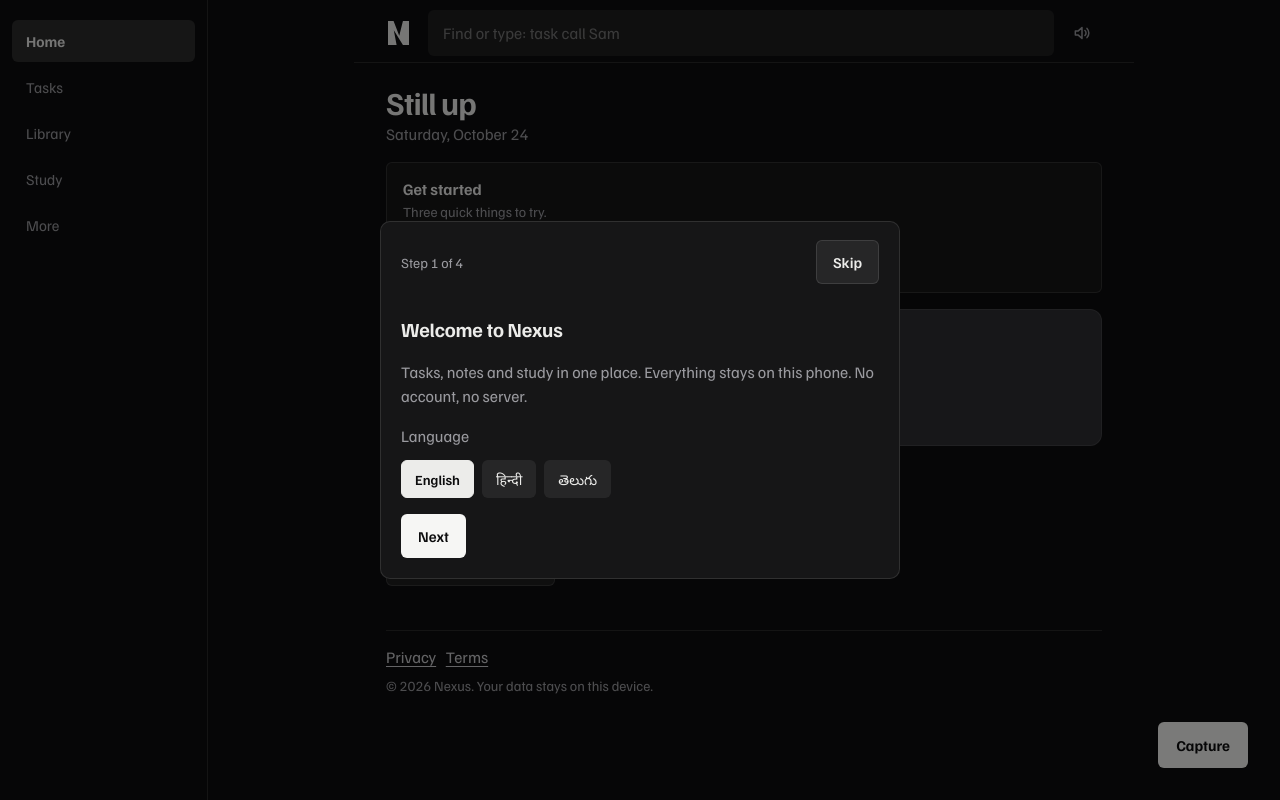
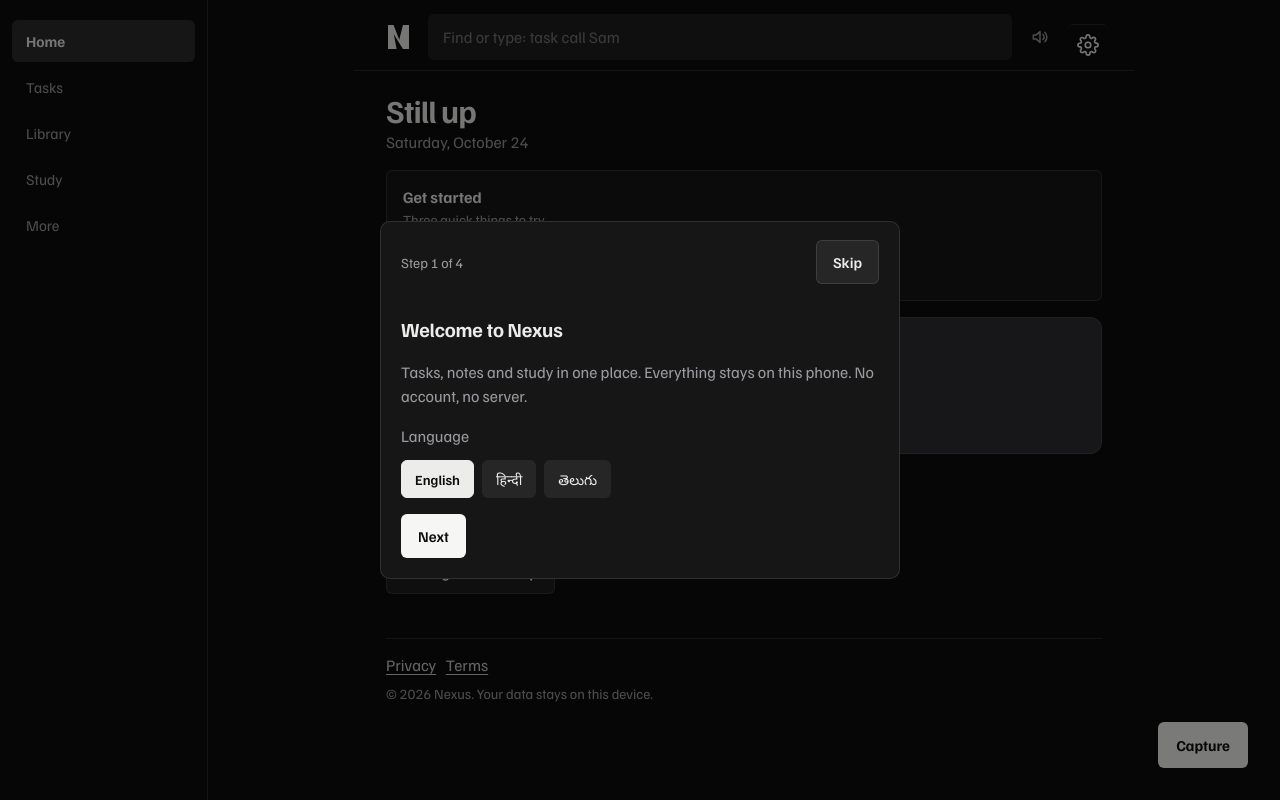
Before and after one commit to manofwhitebrown/nexus-v4, a website: page index.html in a window 1280 px wide. Drawn offline with Linux system fonts and the light colour scheme.

Commit message:
Add files via upload

```diff
--- a/index.html
+++ b/index.html
@@ -70,7 +70,7 @@
 </style>
 <link rel="stylesheet" href="theme.css">
 </head><body>
-<header><div class="hd"><button class="mk" data-a="tab" data-i="home" aria-label="Home"><svg viewBox="0 0 83 94" aria-hidden="true"><path fill="currentColor" d="M0 0H22L44.5 58L59 0H83V94H59L23 36L34 94H0Z"/></svg></button><input id="q" type="search" enterkeyhint="go" autocomplete="off" maxlength="300" aria-label="Command bar" placeholder="Find or type: task call Sam"></div><small id="qh"></small></header>
+<header><div class="hd"><button class="mk" data-a="tab" data-i="home" aria-label="Home"><svg viewBox="0 0 83 94" aria-hidden="true"><path fill="currentColor" d="M0 0H22L44.5 58L59 0H83V94H59L23 36L34 94H0Z"/></svg></button><input id="q" type="search" enterkeyhint="go" autocomplete="off" maxlength="300" aria-label="Command bar" placeholder="Find or type: task call Sam"><button class="nxs nxg" type="button" id="nx-set" data-a="settings" data-nosound aria-label="Settings" title="Settings"><svg width="22" height="22" viewBox="0 0 24 24" fill="none" stroke="currentColor" stroke-width="1.8" stroke-linecap="round" stroke-linejoin="round" aria-hidden="true"><circle cx="12" cy="12" r="3"/><path d="M19.4 15a1.65 1.65 0 0 0 .33 1.82l.06.06a2 2 0 1 1-2.83 2.83l-.06-.06a1.65 1.65 0 0 0-1.82-.33 1.65 1.65 0 0 0-1 1.51V21a2 2 0 1 1-4 0v-.09a1.65 1.65 0 0 0-1-1.51 1.65 1.65 0 0 0-1.82.33l-.06.06a2 2 0 1 1-2.83-2.83l.06-.06a1.65 1.65 0 0 0 .33-1.82 1.65 1.65 0 0 0-1.51-1H3a2 2 0 1 1 0-4h.09a1.65 1.65 0 0 0 1.51-1 1.65 1.65 0 0 0-.33-1.82l-.06-.06a2 2 0 1 1 2.83-2.83l.06.06a1.65 1.65 0 0 0 1.82.33h0a1.65 1.65 0 0 0 1-1.51V3a2 2 0 1 1 4 0v.09a1.65 1.65 0 0 0 1 1.51h0a1.65 1.65 0 0 0 1.82-.33l.06-.06a2 2 0 1 1 2.83 2.83l-.06.06a1.65 1.65 0 0 0-.33 1.82v0a1.65 1.65 0 0 0 1.51 1H21a2 2 0 1 1 0 4h-.09a1.65 1.65 0 0 0-1.51 1z"/></svg></button></div><small id="qh"></small></header>
 <main id="m" tabindex="-1"><div class="sk" style="width:40%;height:28px;margin-top:22px"></div><div class="sk" style="height:200px;margin-top:24px;border-radius:22px"></div><div class="sk" style="height:20px;margin-top:22px;width:90%"></div><noscript><p>Nexus needs JavaScript to run.</p></noscript></main>
 <button class="fab" data-a="cap">Capture</button>
 <nav aria-label="Main"><div id="nv"></div></nav>
--- a/theme.css
+++ b/theme.css
@@ -214,3 +214,7 @@
 :root[data-accent=clay]{--na:#4A3024;--nb:#27180F}
 /* Library rows: a thin accent bar on the row you are pressing */
 #m li.row:has(.rm:active){box-shadow:inset 3px 0 0 var(--ac)}
+
+/* Settings gear: always reachable in the top-right corner of the sticky header, on every tab.
+   order puts it after the sound button so it sits in the very corner. */
+.nxg{order:99;margin-right:-6px;color:var(--ink)}
```
Also changed, not shown: tests/sound.mjs (+10 -0 lines).
